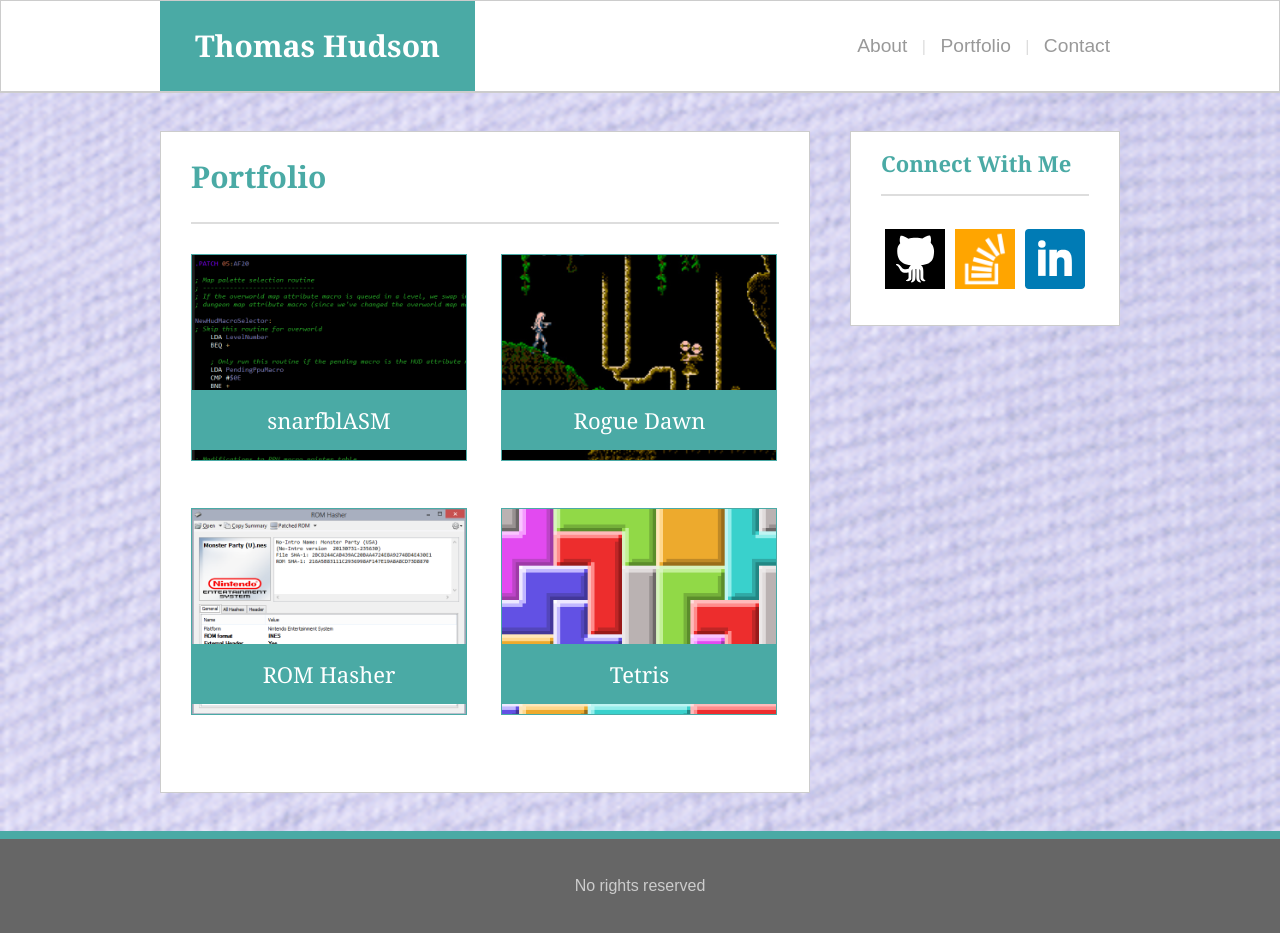
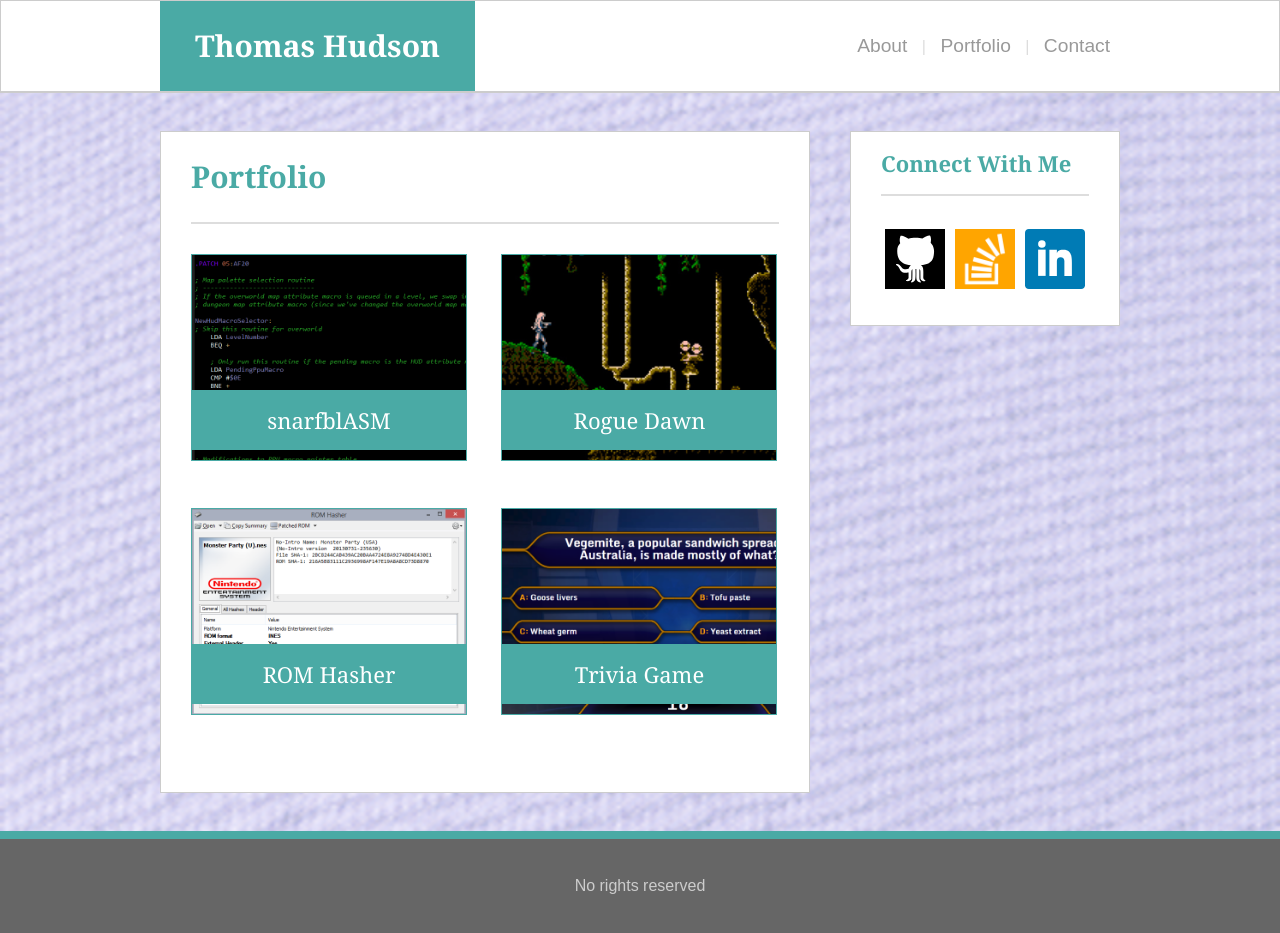
Before and after one commit to snarfblam/Responsive-Portfolio, a plain HTML site: page portfolio.html in a window 1280 px wide. Drawn offline with Linux system fonts and the light colour scheme.

Commit message:
Replaced 'tetris' with 'trivia game' in portfolio

```diff
--- a/portfolio.html
+++ b/portfolio.html
@@ -53,9 +53,9 @@
 								</a>
 							</li>
 							<li>
-								<a href="http://snarfblam.com/tet/">
-									<h3>Tetris</h3>
-									<img src="assets/images/port_tetris.png" class="portfolioImage" alt="Tetris">
+								<a href="https://github.com/snarfblam/TriviaGame/">
+									<h3>Trivia Game</h3>
+									<img src="assets/images/port_triv.png" class="portfolioImage" alt="Trivia Game">
 								</a>
 							</li>
 						</ul>
```
Also changed, not shown: assets/images/port_triv.png (added).
